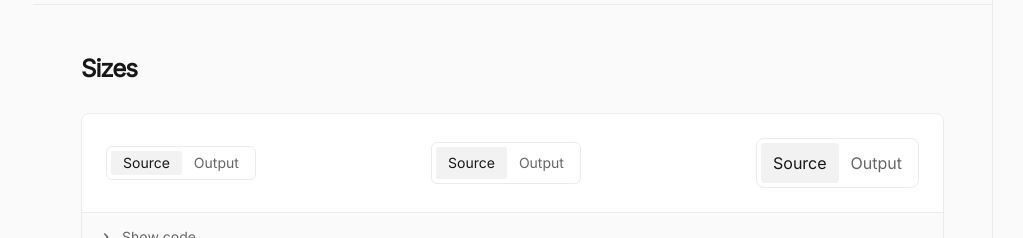
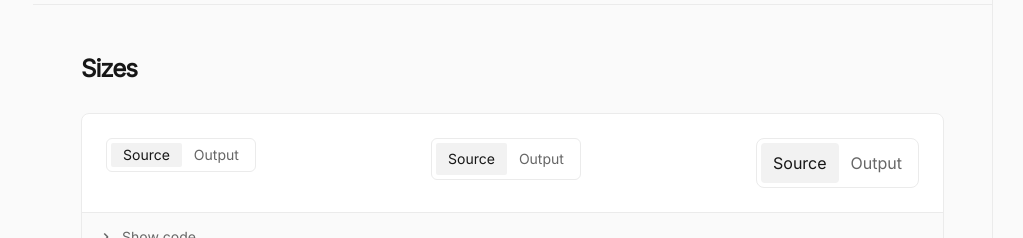
Before and after one commit to kampsy/ui, a SvelteKit app: page /switch in a window 1280 px wide. Shown: the part 880-1118 px from the top of the page, without its empty margins (257-1280 px from the left). Built offline with nearby package versions, Linux system fonts and the light colour scheme.

Commit message:
update switch docs

```diff
--- a/src/routes/button/+page.svelte
+++ b/src/routes/button/+page.svelte
@@ -95,7 +95,7 @@
 {/snippet}
 
 <!--Rounded content-->
-{#snippet roundedCode(rct)}
+{#snippet roundedCode(rct: string)}
 	<code
 		class="px-2 py-[3.6px] rounded-[6px] text-xs text-light-gray-900 bg-light-gray-100 dark:bg-dark-gray-100 dark:text-dark-gray-900 border border-light-gray-200 dark:border-dark-gray-400"
 	>
--- a/src/routes/switch/+page.svelte
+++ b/src/routes/switch/+page.svelte
@@ -45,7 +45,7 @@
 		class="bg-light-bg dark:bg-dark-bg border border-light-gray-200 dark:border-dark-gray-400 rounded-lg"
 	>
 		<div class="w-full p-4 lg:p-6">
-			<div class="w-full flex flex-nowrap gap-4 items-center justify-between">
+			<div class="w-full flex flex-wrap gap-4 justify-between">
 				{@render demo()}
 			</div>
 		</div>
```
